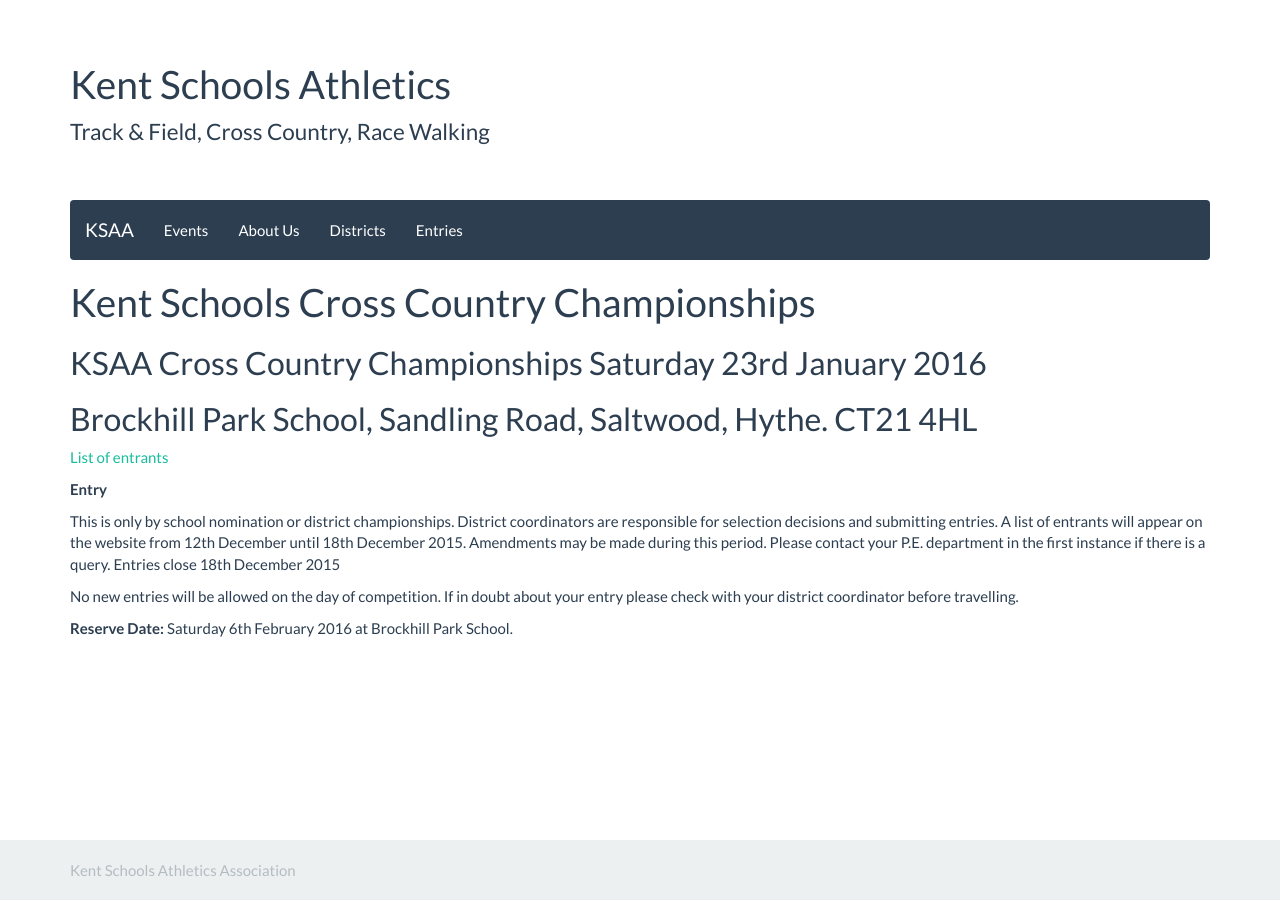
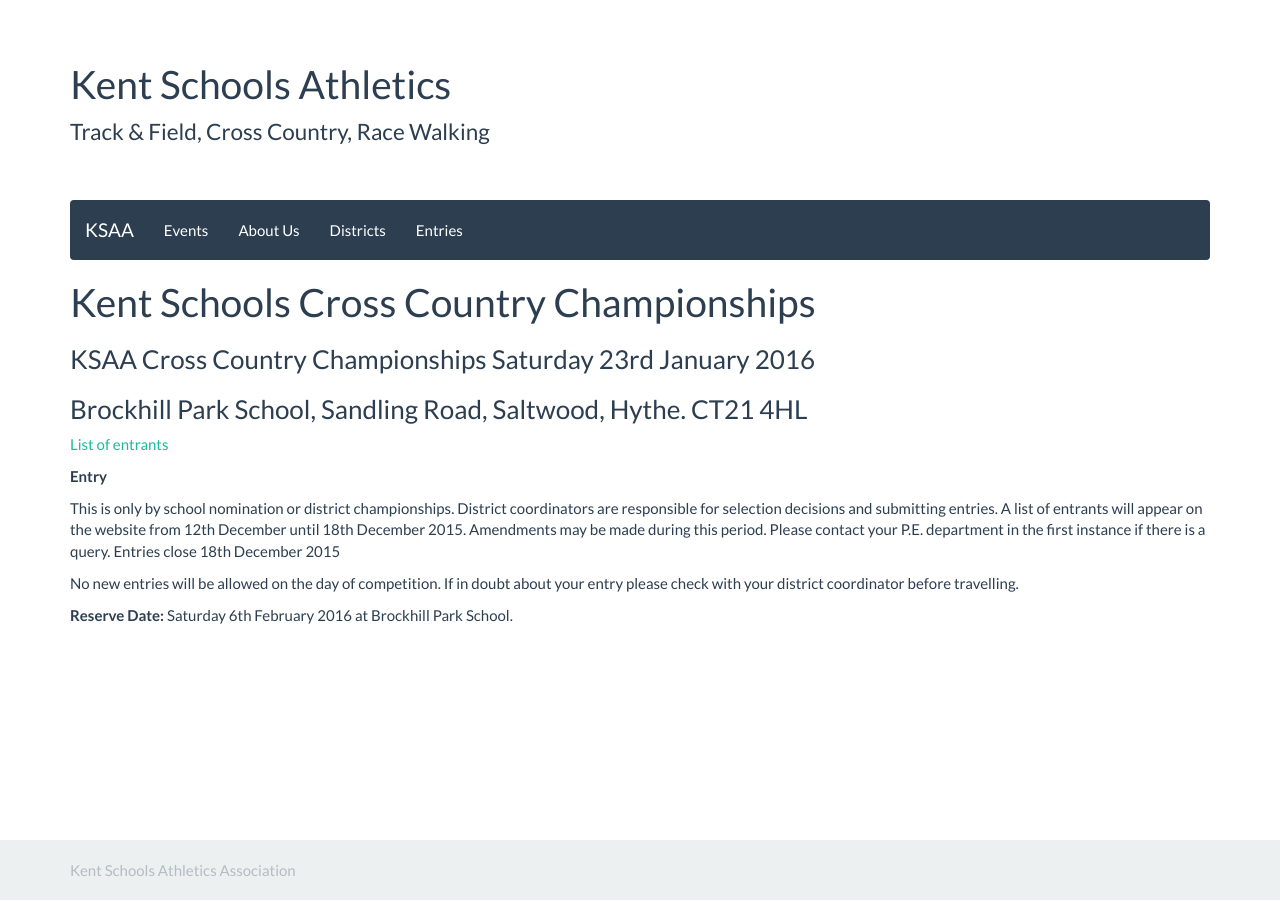
Before and after one commit to chrisnewark/chrisnewark.github.io, a Jekyll site: the page built from _events/15-16/2016-01-23-kent-schools-cross-country-champs.md, in a window 1280 px wide. Built offline with Jekyll 4.4.1, drawn with Linux system fonts in a browser that asks for light colours; nearby versions of some CDN libraries.

Commit message:
Changed titles to h3

```diff
--- a/_events/15-16/2016-01-23-kent-schools-cross-country-champs.md
+++ b/_events/15-16/2016-01-23-kent-schools-cross-country-champs.md
@@ -5,9 +5,9 @@
 location: Brockhill
 ---
 
-## KSAA Cross Country Championships Saturday 23rd January 2016
+### KSAA Cross Country Championships Saturday 23rd January 2016
 
-## Brockhill Park School, Sandling Road, Saltwood, Hythe. CT21 4HL
+### Brockhill Park School, Sandling Road, Saltwood, Hythe. CT21 4HL
 
 <a href="/files/events/15-16/2016-01-23-kent-schools-cross-country-champs/KSAAProgramme2016-ForReview.pdf">List of entrants</a>
 
```
